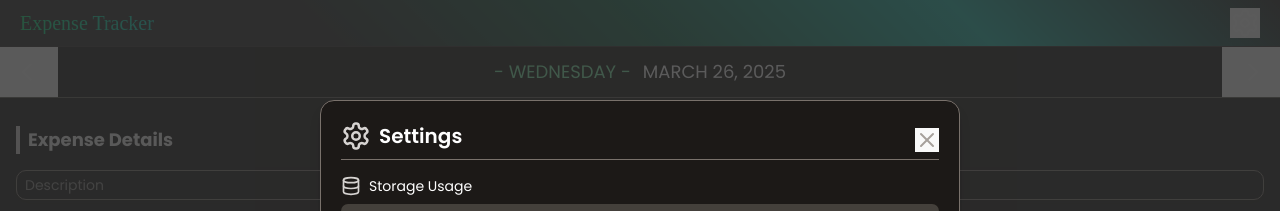
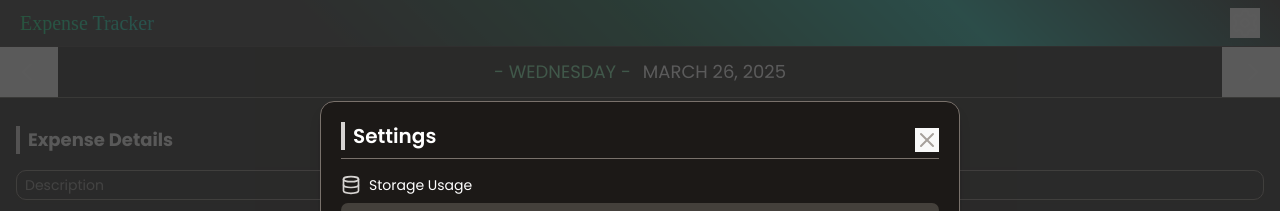
Before and after one commit to aaronpaulxx/expense-tracker, a React (Vite) app: page / in a window 1280 px wide. Both pictures are taken after a click on the button 1245 px from the left and 23 px from the top of the page. Shown: the top 211 px of the page. Built offline with nearby package versions, Linux system fonts and the light colour scheme; a web font is replaced by a local one.

Commit message:
fix: remove settings title icon. replaced with border left. also fixed flex and items alignment for the file name and size

```diff
--- a/src/components/Settings.jsx
+++ b/src/components/Settings.jsx
@@ -144,8 +144,7 @@ const Settings = ({
             <Dialog.Panel className="relative bg-stone-900 p-5 rounded-xl shadow-lg w-160 max-w-[90%] max-h-[90vh] overflow-y-auto border-stone-500 border custom-scrollbar">
               <div className="flex justify-between items-center border-b border-stone-500">
                 <Dialog.Title className="text-xl font-semibold text-white">
-                  <div className="flex items-center gap-2 mb-2">
-                    <SettingsIcon size={30} className="text-stone-300" />{" "}
+                  <div className="flex items-center gap-2 mb-2 border-l-4 pl-2 border-stone-300">
                     Settings
                   </div>
                 </Dialog.Title>
@@ -200,7 +199,7 @@ const Settings = ({
                       </span>
                       <div className="flex items-center flex-wrap gap-4 mt-2">
                         {exportFileInfo && (
-                          <div className="flex flex-col md:flex-row md:items-center md:gap-6 text-xs text-stone-500">
+                          <div className="flex flex-col text-xs text-stone-500">
                             <p>
                               <span className="font-normal text-stone-300 italic">
                                 {exportFileInfo.name}
```
